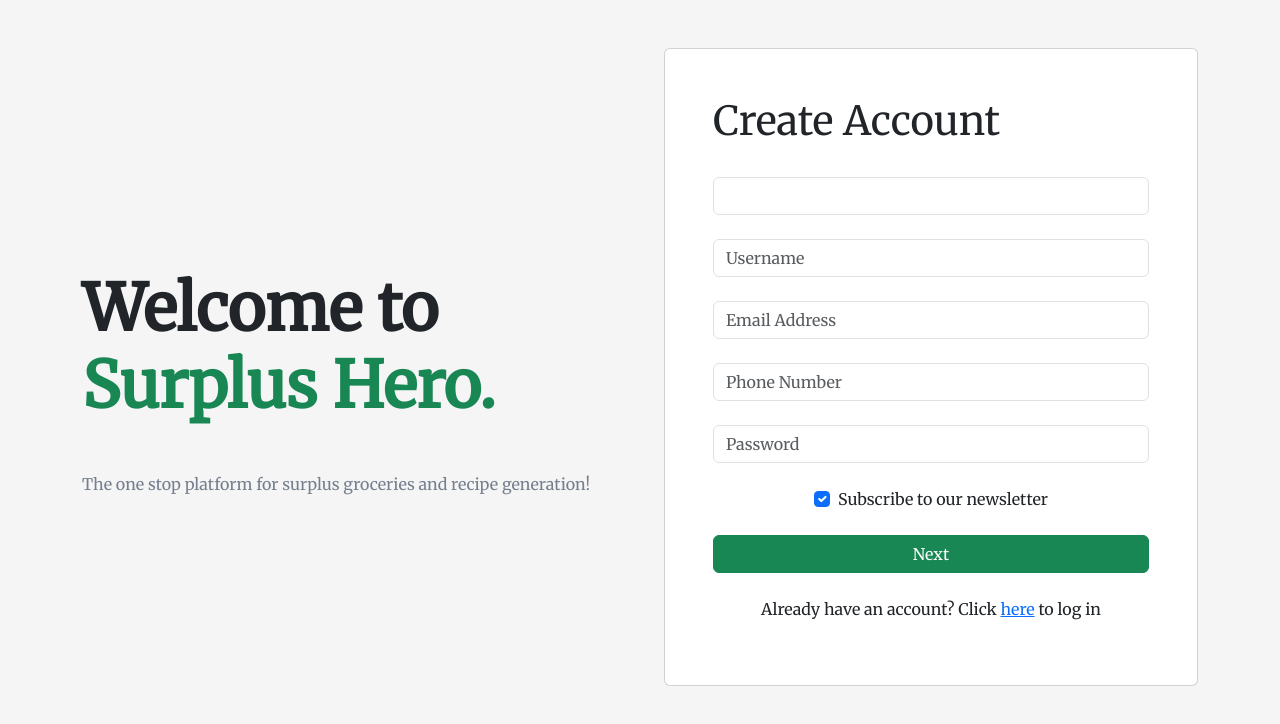
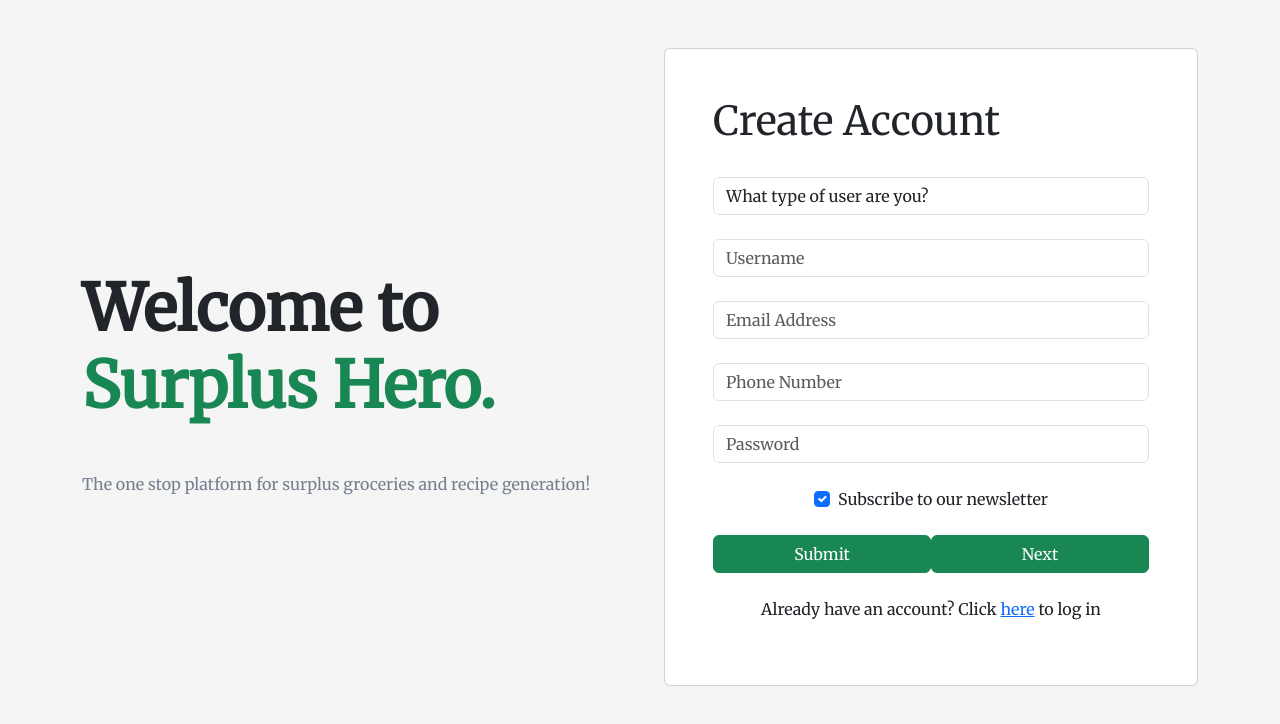
Before and after one commit to robinsjules/WAD2-Project, a Vue app in the folder SuperplusHero/: page /register in a window 1280 px wide. Shown: the top 724 px of the page. Built offline with nearby package versions, Linux system fonts and the light colour scheme.

Commit message:
changes in register page

```diff
--- a/SuperplusHero/src/views/Login.vue
+++ b/SuperplusHero/src/views/Login.vue
@@ -25,13 +25,13 @@
                                 <form>
                                     <!-- email input -->
                                     <div class="form-outline mb-4">
-                                        <input type="email" id="form3Example3" class="form-control" />
+                                        <input v-model = "form.email" type="email" id="form3Example3" class="form-control" />
                                         <label class="form-label" for="form3Example3">Email address</label>
                                     </div>
 
                                     <!-- Password input -->
                                     <div class="form-outline mb-4">
-                                        <input type="password" id="form3Example4" class="form-control" />
+                                        <input v-model = "form.password" type="password" id="form3Example4" class="form-control" />
                                         <label class="form-label" for="form3Example4">Password</label>
                                     </div>
 
@@ -66,10 +66,19 @@
 <!-- need to firstly store user's email and password when they register, and check if they are correct before they can login -->
 <script>
                     export default {
+                        data() {
+                            return {
+                            form: {
+                            email: '',
+                            password: ''
+                            }
+                    }
+    },
                         methods: {
                             goToNext(){
                                 this.$router.push({ name: 'Home' })
+                                console.log(JSON.stringify(this.form));
+                                }
                             }
                         }
-                    }
                 </script>
--- a/SuperplusHero/src/views/Register.vue
+++ b/SuperplusHero/src/views/Register.vue
@@ -29,12 +29,12 @@
                                     <h1>Create Account</h1>
                                 </div><br>
 
-                                <form @submit.prevent="submitForm">
+                                <form>
                                     <!-- 2 column grid layout with text inputs for the first and last names -->
                                     <div class="col-md-12 mb-4">
                                         <div class="form-outline">
-                                            <select v-model="form.userType" class="form-control" id="dropdown">
-                                                <option selected>What type of user are you?</option>
+                                            <select class="form-control" id="dropdown">
+                                                <option value = "What type of user are you?" selected>What type of user are you?</option>
                                                 <option value="Consumer">Consumer</option>
                                                 <option value="Business">Business</option>
 
@@ -43,7 +43,7 @@
                                     </div>
                                     <div class="col-md-12 mb-4">
                                         <div class="form-outline">
-                                            <input v-model="form.username" type="text" id="form3Example1"
+                                            <input type="text" id="form3Example1"
                                                 class="form-control" placeholder="Username" />
                                             <!-- <label class="form-label" for="form3Example1">First name</label> -->
                                         </div>
@@ -52,21 +52,21 @@
 
                                     <!-- Email input -->
                                     <div class="form-outline mb-4">
-                                        <input v-model="form.email" type="email" id="form3Example3" class="form-control"
+                                        <input type="email" id="form3Example3" class="form-control"
                                             placeholder="Email Address" />
                                         <!-- <label class="form-label" for="form3Example3">Email address</label> -->
                                     </div>
 
                                     <!-- Phone Number -->
                                     <div class="form-outline mb-4">
-                                        <input v-model="form.phonenum" type="phonenum" id="form3Example3"
+                                        <input type="phonenum" id="form3Example4"
                                             class="form-control" placeholder="Phone Number" />
                                         <!-- <label class="form-label" for="form3Example3">Phone Number</label> -->
                                     </div>
 
                                     <!-- Password input -->
                                     <div class="form-outline mb-4">
-                                        <input v-model="form.password" type="password" id="form3Example4"
+                                        <input type="password" id="form3Example5"
                                             class="form-control" placeholder="Password" />
                                         <!-- <label class="form-label" for="form3Example4">Password</label> -->
                                     </div>
@@ -82,9 +82,9 @@
                                     <!-- Submit button -->
                                     <div class="col-md-12 mb-4">
                                         <div class="d-flex justify-content-between">
-                                            <button @click="goToNext" v-if="form.userType === 'Business'" type="submit"
+                                            <button onclick = "submitdetails()" type="submit"
                                                 class="btn btn-success w-100">Submit</button>
-                                            <button @click="goToNext" v-else type="submit" class="btn btn-success w-100">Next</button>
+                                            <button onclick = "submitdetails()" type="submit" class="btn btn-success w-100">Next</button>
                                         </div>
                                     </div>
 
@@ -103,34 +103,67 @@
     <!-- Section: Design Block -->
 </template>
 <script>
-export default {
-    // Your component data and methods go here
-    data() {
-        return {
-            form: {
-                userType: '',
-                username: '',
-                email: '',
-                phonenum:'',
-                password: ''
-            }
-        }
-    },
-    methods: {
-        goToNext() {
-            if (this.form.userType === 'Consumer') {
-                this.$router.push({ name: 'Register2' });
-            } else if(this.form.userType === 'Business'){
-                this.$router.push({ name: 'Login' });
-            } else{
-                alert('Please select a user type');
-            }
-        },
-        submitForm() {
-                console.log(this.form);
-        },
-    },
+import axios from 'axios';
+
+function submitdetails(){
+    var url = 'http://127.0.0.1:5000/register_user/';
+    var para = {
+        userType: document.getElementById("dropdown").value,
+        username: document.getElementById("form3Example1").value,
+        email: document.getElementById("form3Example3").value,
+        phonenum: document.getElementById("form3Example4").value,
+        password: document.getElementById("form3Example5").value
+
+    }
+    if(para.userType === 'Business'){
+        axios.post(url, {params:para})
+                        .then(response => {
+                            console.log(response.data)
+                        })
+                        .catch(error => {
+                            console.log(error.message)
+                        });
+    }
+    else{
+
+    }
 }
+// @click="goToNext"
+// v-if="form.userType === 'Business'"
+// v-else
+// v-model="form.password"
+// v-model="form.phonenum"
+// v-model="form.email"
+// v-model="form.username"
+// v-model="form.userType"
+// export default {
+//     // Your component data and methods go here
+//     data() {
+//         return {
+//             form: {
+//                 userType: 'What type of user are you?',
+//                 username: '',
+//                 email: '',
+//                 phonenum:'',
+//                 password: ''
+//             }
+//         }
+//     },
+//     methods: {
+//         goToNext() {
+//             if (this.form.userType === 'Consumer') {
+//                 this.$router.push({ name: 'Register2' });
+//                 console.log(JSON.stringify(this.form));
+//             } else if(this.form.userType === 'Business'){
+//                 this.$emit('goToNext', this.form)
+//                 console.log(JSON.stringify(this.form));
+//                 this.$router.push({ name: 'Login' });
+//             } else{
+//                 alert('Please select a user type');
+//             }
+//         },
+//     },
+// }
 </script>
 <!-- for register, have to make sure all fields are compulsory, and must be filled in properly
 eg. email must have @ sign
--- a/SuperplusHero/src/views/Register2.vue
+++ b/SuperplusHero/src/views/Register2.vue
@@ -25,13 +25,13 @@
                                         <div class="col-md-12 mb-4">
                                             <div class="form-outline">
                                                 <label for="allergies">Allergies</label>
-                                                <input type="text" class="form-control" id="allergies" placeholder="Eg. Shellfish">
+                                                <input v-model = "allergies" type="text" class="form-control" id="allergies" placeholder="Eg. Shellfish">
                                             </div>
                                         </div>
                                         <div class="col-md-12 mb-4">
                                             <div class="form-outline">
                                                 <label for="fridgeItems">Items in Fridge</label>
-                                                <input type="text" id="form3Example2" class="form-control" placeholder="Eg. Banana" />
+                                                <input v-model = "items" type="text" id="form3Example2" class="form-control" placeholder="Eg. Banana" />
                                             </div><br>
                                         </div>
                                         <div class="col-md-12 mb-4">
@@ -63,7 +63,10 @@
                     export default {
                         data() {
                             return {
-                                items: []
+                                form: {
+                                    allergies: '',
+                                    items: [],
+                                }
                             }
                         },
                         methods: {
@@ -75,7 +78,8 @@
                                 this.items.pop();
                             },
                             goToNext(){
-                                this.$router.push({ name: 'Login' })
+                                this.$router.push({ name: 'Login' });
+                                console.log(JSON.stringify(this.form));
                             }
                         }
                     }
```
